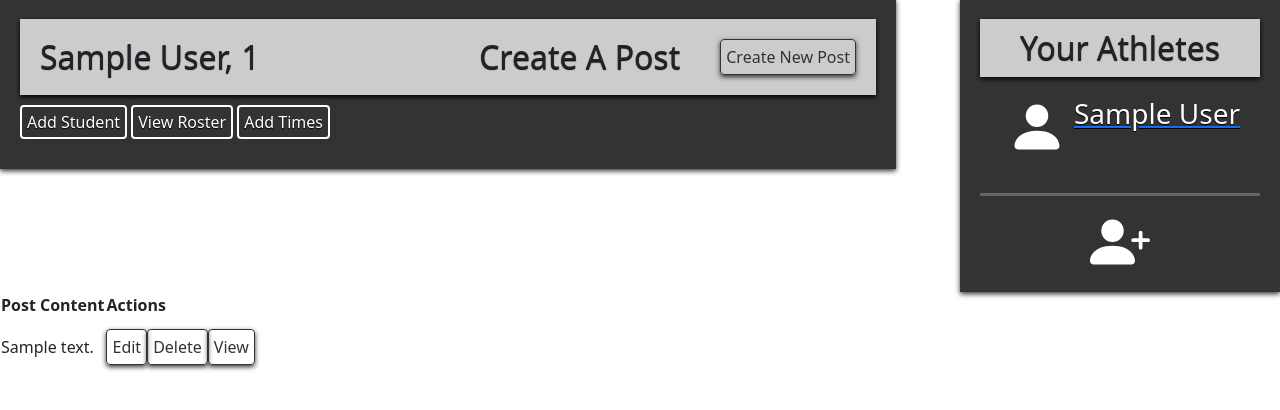
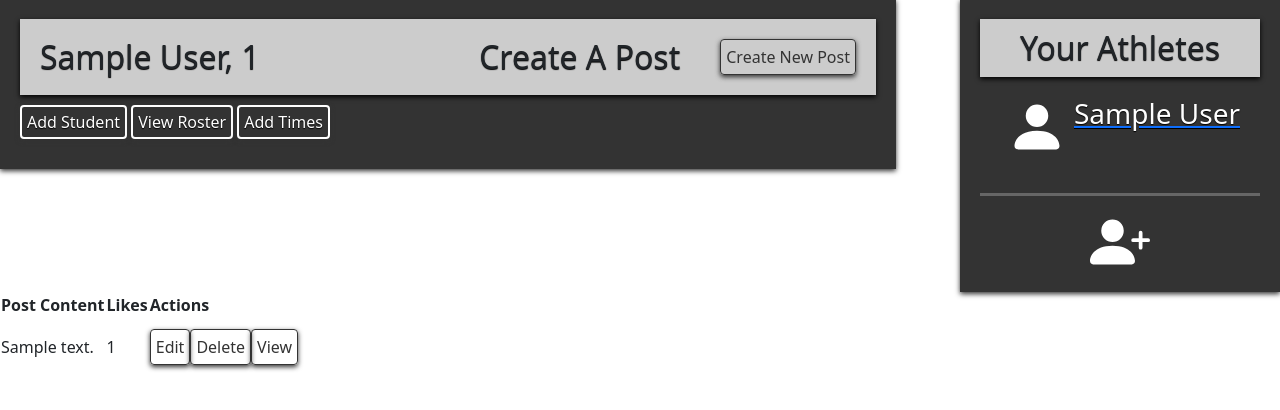
Before and after one commit to Schneider-Alex/OnTrack, a Flask app: template flask_app/templates/dashboard.html in a window 1280 px wide. Shown: the part 97-507 px from the top of the page. Run offline with Flask 2, Linux system fonts and the light colour scheme; the visitor is signed in with stand-in values (Sample User, id 1); tables that the repository leaves empty or names only in its code hold one stand-in row (values such as "Sample post"); the template is opened without the code that fills it: most values are stand-ins (such as "Sample title", 1, 10 or a date in 2020).

Commit message:
added like count to dashboard

```diff
--- a/flask_app/templates/dashboard.html
+++ b/flask_app/templates/dashboard.html
@@ -56,14 +56,16 @@
 
 {%if coach_posts%}
 <table>
-    <tr>
+    <thead>
         <th>Post Content</th>
+        <th>Likes</th>
         <th>Actions</th>
-    </tr>
+    </thead>
 <!-- this is for every post in for the coaches -->
 {%for post in coach_posts%}
     <tr>
         <td>{{post.content}}</td>
+        <td>{{post.like_count}}</td>
         {%if session.coach%}
         <td class="btn-container">
             <form action="/post/{{post.id}}/edit_page"><button class="btn btn1" type="submit">Edit</button></form>
```
